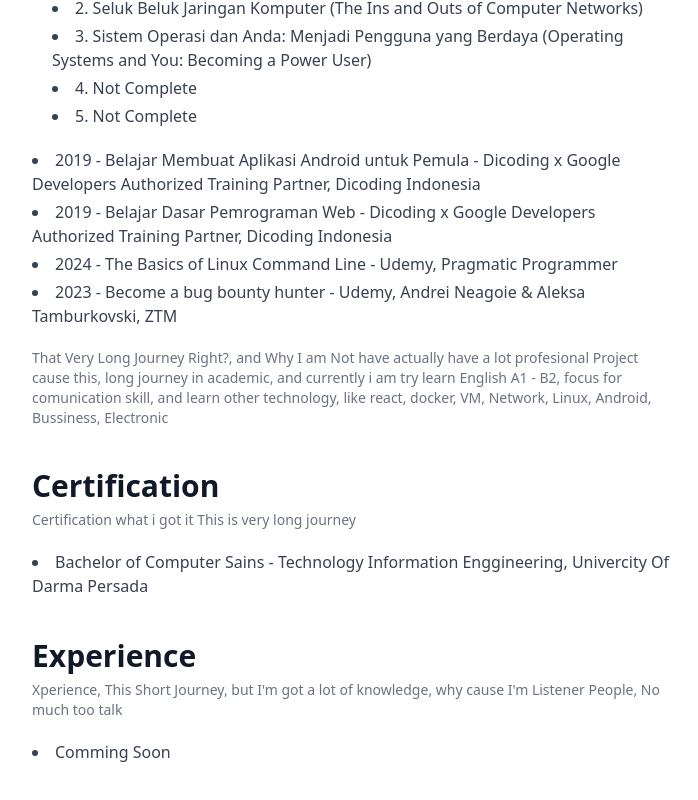
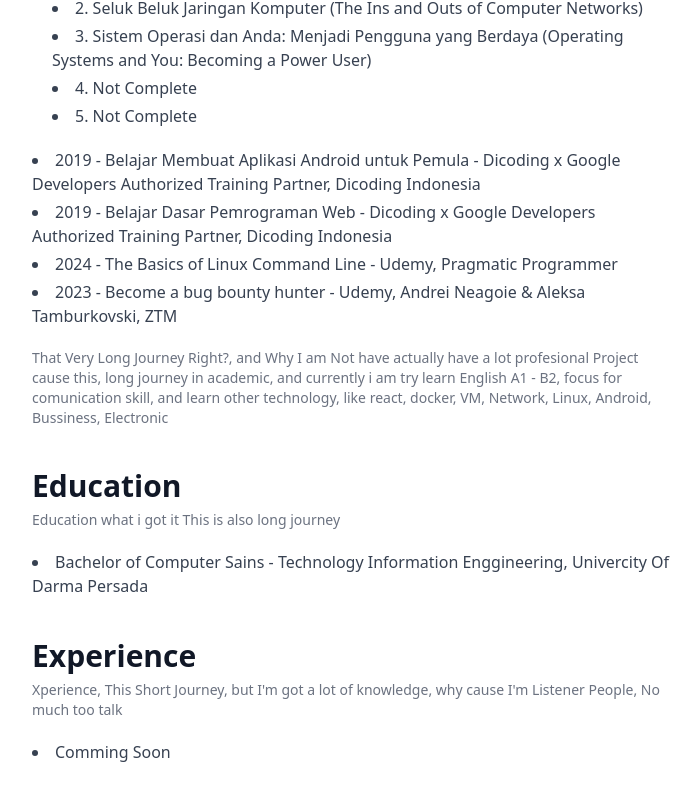
Before and after one commit to naagaraa/web, a Next.js app: page /about in a window 1280 px wide. Shown: the part 1582-2382 px from the top of the page, without its empty margins (288-986 px from the left). Built offline with nearby package versions, Linux system fonts and the light colour scheme.

Commit message:
fix type title education in about pages

```diff
--- a/app/about/page.tsx
+++ b/app/about/page.tsx
@@ -230,11 +230,11 @@
           <div className="flex flex-col items-start gap-4 md:flex-row md:items-center md:justify-between">
             <div>
               <h1 className="text-4xl font-bold text-gray-900 sm:text-3xl">
-                Certification
+                Education
               </h1>
 
               <p className="mt-1.5 text-sm text-gray-500">
-                Certification what i got it This is very long journey
+                Education what i got it This is also long journey
               </p>
 
               <ul className="mt-5 space-y-1 text-gray-700 list-disc list-inside dark:text-gray-700">
```
